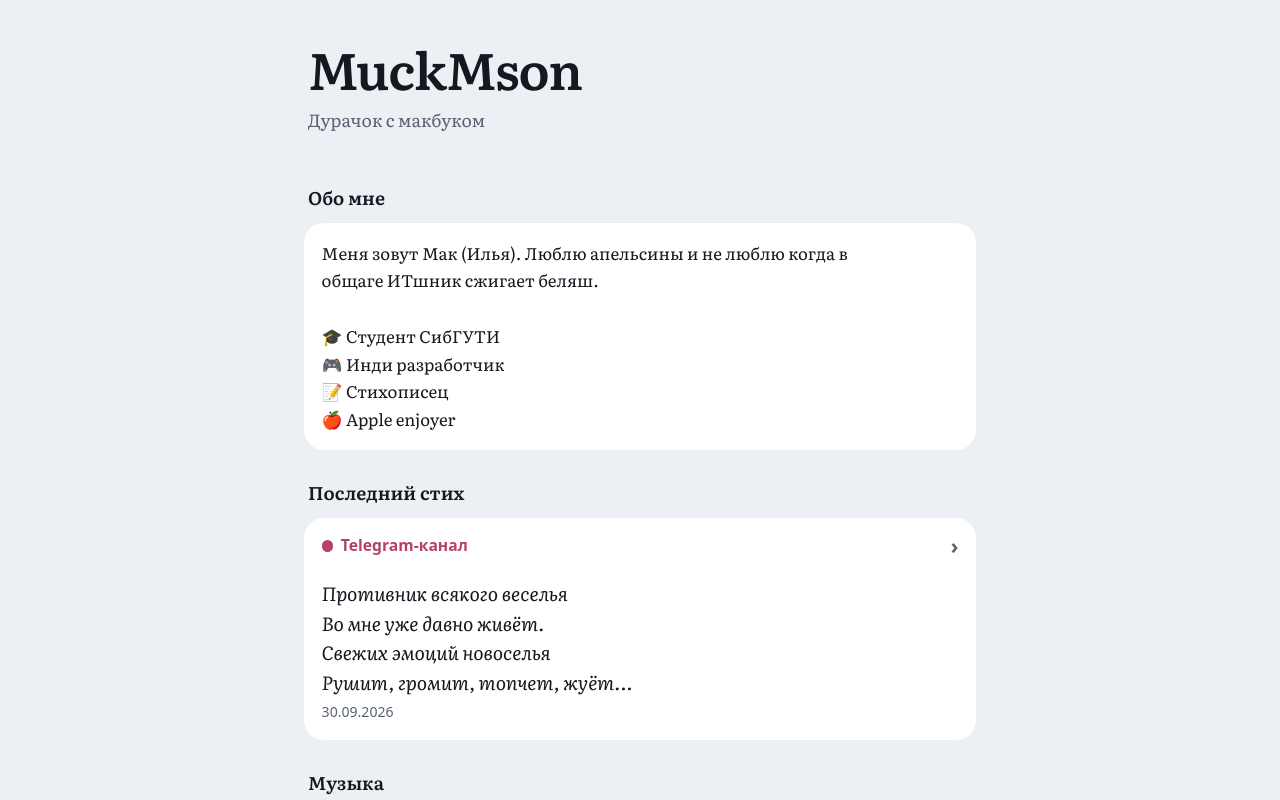
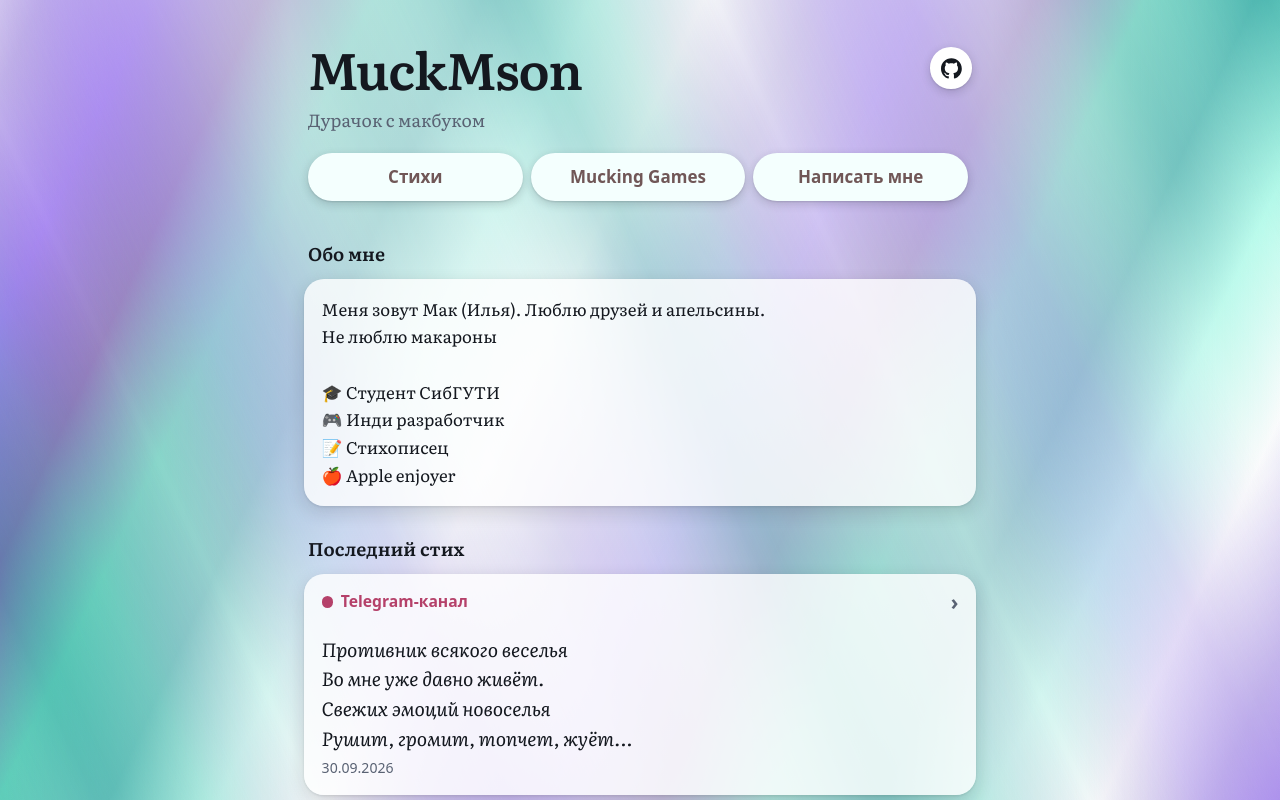
Before and after one commit to MuckMson/info, a plain HTML site: page index.html in a window 1280 px wide. Shown: the top 800 px of the page. Drawn offline with Linux system fonts and the light colour scheme.

Commit message:
reimagined

```diff
--- a/data.json
+++ b/data.json
@@ -1,11 +1,16 @@
 {
   "name": "MuckMson",
   "about": "Дурачок с макбуком",
+  "buttons": [
+    { "label": "Стихи", "href": "https://t.me/muckpoem" },
+    { "label": "Mucking Games", "href": "https://t.me/muckinggames" },
+    { "label": "Написать мне", "href": "https://t.me/muckmson" }
+  ],
   "subscribe": { "title": "Подписаться на стихи", "href": "https://t.me/muckpoem" },
 
   "aboutBlock": {
     "title": "Обо мне",
-    "text": "Меня зовут Мак (Илья). Люблю апельсины и не люблю когда в общаге ИТшник сжигает беляш. \n\n🎓 Студент СибГУТИ\n🎮 Инди разработчик\n📝 Стихописец\n🍎 Apple enjoyer"
+    "text": "Меня зовут Мак (Илья). Люблю друзей и апельсины.\nНе люблю макароны \n\n🎓 Студент СибГУТИ\n🎮 Инди разработчик\n📝 Стихописец\n🍎 Apple enjoyer"
   },
 
     "latest": {
@@ -30,20 +35,12 @@
         {
           "title": "Mucking Games",
           "color": "game",
-          "big": "Студия игр на Unity",
+          "big": "Моя геймдев микростудия",
           "sub": "Новости и разработка в Telegram",
           "href": "https://t.me/muckinggames",
           "wide": true
         }
       ]
-    },
-    {
-      "title": "Связь",
-      "compact": true,
-      "tiles": [
-        { "title": "Стихи", "color": "poem", "big": "@muckpoem", "sub": "Telegram-канал", "href": "https://t.me/muckpoem" },
-        { "title": "Написать мне", "color": "link", "big": "@muckmson", "sub": "Telegram", "href": "https://t.me/muckmson" }
-      ]
     }
   ]
 }
--- a/index.html
+++ b/index.html
@@ -15,7 +15,7 @@
 <meta name="twitter:card" content="summary_large_image">
 <!-- <meta property="og:url" content="https://ТВОЙ-АДРЕС/"> -->
 <!-- <link rel="canonical" href="https://ТВОЙ-АДРЕС/"> -->
-<!-- TODO: сюда же вставляется тег подтверждения из Google Search Console -->
+<!-- TODO: сюда же вставляется тег подтвеЖрждения из Google Search Console -->
 <link rel="icon" href="favicon.svg" type="image/svg+xml">
 <link rel="preconnect" href="https://fonts.googleapis.com">
 <link rel="preconnect" href="https://fonts.gstatic.com" crossorigin>
@@ -27,14 +27,21 @@
     --ink: #14181f;
     --muted: #596273;
     --line: #d5dae1;
-    --accent: #1f5f5b;
-    --on-accent: #ffffff;
+    --accent: #f4fffe;
+    --on-accent: #705757;
     --c-game: #2a8a4a;
     --c-poem: #b5416a;
     --c-link: #596273;
     --c-live: #b0701f;    /* проект в работе */
     --c-frozen: #2f6fd0;  /* проект заморожен */
     --c-cancel: #c23b32;  /* проект отменён */
+    /* Палитра фона: тёмно-бирюзовый → бирюзовый → светло-бирюзовый → белый → светло-фиолетовый → фиолетовый → тёмно-фиолетовый */
+    --t1: #26bda1; --t2: #1fa59c; --t3: #a7ffe9; --t4: #ffffff; --t5: #b49fe8; --t6: #8b5cf0; --t7: #5e3b9e;
+    --veil-weak: color-mix(in srgb, var(--bg) 26%, transparent);   /* по краям экрана фон ярче */
+    --veil-strong: color-mix(in srgb, var(--bg) 70%, transparent); /* под текстом спокойнее */
+    --shadow: 0 6px 18px rgba(20,24,31,.14), 0 1px 3px rgba(20,24,31,.10);
+    --shadow-hover: 0 10px 24px rgba(20,24,31,.20), 0 2px 5px rgba(20,24,31,.12);
+    --shadow-btn: 0 3px 10px rgba(20,24,31,.18), 0 1px 2px rgba(20,24,31,.12);
     --serif: "Literata", Georgia, "Times New Roman", serif;
     --sans: system-ui, -apple-system, "Segoe UI", Roboto, sans-serif;
     box-sizing: border-box;
@@ -46,35 +53,78 @@
       --bg: #0b0e11; --card: #171c21; --ink: #e6eaee; --muted: #8d97a5; --line: #242b33; --accent: #5fc2b8; --on-accent: #0b0e11;
       --c-game: #6fd08c; --c-poem: #f08aae; --c-link: #9aa4b2;
       --c-live: #e8b56a; --c-frozen: #7ab4ff; --c-cancel: #ff7f75;
+      --shadow: 0 6px 18px rgba(0,0,0,.45), 0 1px 3px rgba(0,0,0,.35);
+      --shadow-hover: 0 10px 24px rgba(0,0,0,.55), 0 2px 5px rgba(0,0,0,.4);
+      --shadow-btn: 0 3px 10px rgba(0,0,0,.5), 0 1px 2px rgba(0,0,0,.4);
     }
   }
   :root[data-theme="dark"] {
     --bg: #0b0e11; --card: #171c21; --ink: #e6eaee; --muted: #8d97a5; --line: #242b33; --accent: #5fc2b8; --on-accent: #0b0e11;
     --c-game: #6fd08c; --c-poem: #f08aae; --c-link: #9aa4b2;
     --c-live: #e8b56a; --c-frozen: #7ab4ff; --c-cancel: #ff7f75;
+    --shadow: 0 6px 18px rgba(0,0,0,.45), 0 1px 3px rgba(0,0,0,.35);
+    --shadow-hover: 0 10px 24px rgba(0,0,0,.55), 0 2px 5px rgba(0,0,0,.4);
+    --shadow-btn: 0 3px 10px rgba(0,0,0,.5), 0 1px 2px rgba(0,0,0,.4);
   }
   *, *::before, *::after { box-sizing: inherit; }
   html { scroll-padding-top: env(safe-area-inset-top, 0px); }
+
+  /* Анимированный фон: две слои диагональных полос плывут навстречу друг другу */
+  html::before, body::before, body::after { content: ""; position: fixed; inset: -800px; z-index: -1; pointer-events: none; }
+  html::before {
+    background: repeating-linear-gradient(115deg, var(--t1) 0, var(--t2) 100px, var(--t3) 200px, var(--t4) 300px, var(--t5) 400px, var(--t6) 500px, var(--t7) 600px, var(--t1) 700px);
+    animation: drift-a 5s linear infinite;
+  }
+  body::before { /* вуаль: делает центр колонки спокойнее, чтобы текст читался */
+    inset: 0;
+    background: linear-gradient(90deg, var(--veil-weak) 0, var(--veil-strong) calc(50% - 22rem), var(--veil-strong) calc(50% + 22rem), var(--veil-weak) 100%);
+  }
+  body::after { /* мягкие полосы поверх, идут в другую сторону */
+    background: repeating-linear-gradient(65deg, var(--t7) 0, var(--t6) 100px, var(--t5) 200px, var(--t4) 300px, var(--t3) 400px, var(--t2) 500px, var(--t1) 600px, var(--t7) 700px);
+    -webkit-mask-image: repeating-linear-gradient(65deg, transparent 0, #000 175px, transparent 350px);
+            mask-image: repeating-linear-gradient(65deg, transparent 0, #000 175px, transparent 350px);
+    opacity: .28;
+    animation: drift-b 70s linear infinite;
+  }
+  @keyframes drift-a { to { transform: translate3d(634.4px, 295.8px, 0); } }
+  @keyframes drift-b { from { transform: translate3d(634.4px, -295.8px, 0); } to { transform: translate3d(0, 0, 0); } }
+  @media (prefers-reduced-motion: reduce) { html::before, body::after { animation: none; } }
   body { margin: 0; background: var(--bg); color: var(--ink); font: 17px/1.5 var(--sans); }
   a:focus-visible { outline: 3px solid var(--accent); outline-offset: 3px; }
   .wrap { max-width: 44rem; margin: 0 auto; padding: 2.5rem 1rem 2rem; }
 
   header { padding: 0 .25rem 0.1rem; }
-  h1 { font: 600 clamp(2.2rem, 7vw, 3.2rem)/1.1 var(--serif); letter-spacing: -.02em; margin: 0 0 .6rem; }
+  .head-row { display: flex; align-items: center; justify-content: space-between; gap: 1rem; margin: 0 0 .6rem; }
+  h1 { font: 600 clamp(2.2rem, 7vw, 3.2rem)/1.1 var(--serif); letter-spacing: -.02em; margin: 0; }
+  .socials { display: flex; gap: .5rem; flex: none; }
+  .social {
+    display: grid; place-items: center; width: 2.6rem; height: 2.6rem; border-radius: 50%;
+    background: var(--card); color: var(--ink); box-shadow: var(--shadow-btn); transition: color .15s, transform .15s, box-shadow .15s;
+  }
+  .social svg { width: 1.3rem; height: 1.3rem; fill: currentColor; }
+  .social:hover { transform: translateY(-2px); box-shadow: var(--shadow-hover); }
+  .social:focus-visible { outline: 3px solid var(--accent); outline-offset: 3px; }
   header p { font: 400 1.1rem/1.55 var(--serif); color: var(--muted); margin: 0 0 1.25rem; max-width: 30rem; }
   .btn {
     display: inline-block; padding: .7rem 1.2rem; border-radius: 999px;
     background: var(--accent); color: var(--on-accent); font-weight: 600; text-decoration: none;
+    box-shadow: var(--shadow-btn); transition: filter .15s, transform .15s, box-shadow .15s;
   }
-  .btn:hover { filter: brightness(1.1); }
+  .btn:hover { filter: brightness(1.1); transform: translateY(-1px); box-shadow: var(--shadow-hover); }
+  .btn:focus-visible { outline: 3px solid var(--accent); outline-offset: 3px; }
+  .actions { display: grid; grid-template-columns: repeat(auto-fit, minmax(9rem, 1fr)); gap: .5rem; margin: 0 .25rem .5rem 0; }
+  .btn { text-align: center; }
+  .actions:empty { display: none; }
 
   .group { font: 600 1.15rem var(--serif); margin: 1.75rem .25rem .75rem; }
   .grid { display: grid; grid-template-columns: repeat(2, minmax(0, 1fr)); gap: .75rem; }
 
   /* Плитка (ссылка) и карточка (без ссылки) — один и тот же вид */
   .tile, .card {
-    background: var(--card); color: inherit; border-radius: 20px; padding: 1rem 1.1rem 1.1rem;
+    background: color-mix(in srgb, var(--card) 80%, transparent); color: inherit; border-radius: 20px; padding: 1rem 1.1rem 1.1rem;
+    box-shadow: var(--shadow); transition: transform .15s, box-shadow .15s;
   }
+  .tile:hover, .card:hover { transform: translateY(-2px); box-shadow: var(--shadow-hover); }
   .tile {
     display: flex; flex-direction: column; justify-content: space-between; gap: 1.25rem;
     min-height: 9.5rem; text-decoration: none;
@@ -99,17 +149,18 @@
   .p-head { display: flex; align-items: baseline; justify-content: space-between; gap: 1rem; }
   .p-name { font: 600 1.05rem var(--serif); }
   .p-state { font-size: .85rem; font-weight: 600; color: var(--s); white-space: nowrap; }
-  .bar { height: .5rem; margin-top: .45rem; background: var(--line); border-radius: 999px; overflow: hidden; }
-  .bar > i { display: block; height: 100%; width: var(--w); background: var(--s); border-radius: 999px; }
+  .bar { height: .5rem; margin-top: .45rem; background: color-mix(in srgb, var(--line) 55%, transparent); border-radius: 999px; overflow: hidden; }
+  .bar > i { display: block; height: 100%; width: var(--w); background: var(--s); opacity: .6; border-radius: 999px; }
   .p-note { margin-top: .35rem; font-size: .88rem; color: var(--muted); }
   .active { --s: var(--c-live); } .frozen { --s: var(--c-frozen); } .cancelled { --s: var(--c-cancel); }
   .legend { display: flex; flex-wrap: wrap; gap: .4rem 1.1rem; margin-top: 1.1rem; padding-top: .9rem; border-top: 1px solid var(--line); font-size: .85rem; color: var(--muted); }
   .legend span::before { content: ""; display: inline-block; width: .6rem; height: .6rem; margin-right: .4rem; border-radius: 50%; background: var(--s); }
 
   /* Музыка: сюда попадает код встраивания Apple Music */
-  .embeds iframe { display: block; width: 100% !important; max-width: 100% !important; margin: 0 0 .75rem; border: 0; border-radius: 16px !important; }
+  .embeds iframe { display: block; width: 100% !important; max-width: 100% !important; margin: 0 0 .75rem; border: 0; border-radius: 16px !important; box-shadow: var(--shadow); transition: transform .15s, box-shadow .15s; }
+  .embeds iframe:hover { transform: translateY(-2px); box-shadow: var(--shadow-hover); }
 
-  @media (prefers-reduced-motion: reduce) { .tile .name::after { transition: none; } }
+  @media (prefers-reduced-motion: reduce) { .tile, .card, .btn, .social, .embeds iframe, .tile .name::after { transition: none; } .tile:hover, .card:hover, .btn:hover, .social:hover, .embeds iframe:hover { transform: none; } }
   @media (max-width: 26rem) { .big { font-size: 1.35rem; } .tile, .card { padding: .9rem; } }
 
   footer { margin: 2.5rem .25rem 0; color: var(--muted); font-size: .9rem; }
@@ -118,8 +169,17 @@
 <body>
 <div class="wrap">
   <header>
-    <h1 id="name">MuckMson</h1>
+    <div class="head-row">
+      <h1 id="name">MuckMson</h1>
+      <nav class="socials" aria-label="Соцсети">
+        <!-- TODO: замени ТВОЙ-НИК на свой ник в GitHub -->
+        <a class="social" href="https://github.com/ТВОЙ-НИК" target="_blank" rel="noopener" aria-label="GitHub" title="GitHub">
+          <svg viewBox="0 0 24 24" aria-hidden="true"><path d="M12 .297c-6.63 0-12 5.373-12 12 0 5.303 3.438 9.8 8.205 11.385.6.113.82-.258.82-.577 0-.285-.01-1.04-.015-2.04-3.338.724-4.042-1.61-4.042-1.61C4.422 18.07 3.633 17.7 3.633 17.7c-1.087-.744.084-.729.084-.729 1.205.084 1.838 1.236 1.838 1.236 1.07 1.835 2.809 1.305 3.495.998.108-.776.417-1.305.76-1.605-2.665-.3-5.466-1.332-5.466-5.93 0-1.31.465-2.38 1.235-3.22-.135-.303-.54-1.523.105-3.176 0 0 1.005-.322 3.3 1.23.96-.267 1.98-.399 3-.405 1.02.006 2.04.138 3 .405 2.28-1.552 3.285-1.23 3.285-1.23.645 1.653.24 2.873.12 3.176.765.84 1.23 1.91 1.23 3.22 0 4.61-2.805 5.625-5.475 5.92.42.36.81 1.096.81 2.22 0 1.606-.015 2.896-.015 3.286 0 .315.21.69.825.57C20.565 22.092 24 17.592 24 12.297c0-6.627-5.373-12-12-12"/></svg>
+        </a>
+      </nav>
+    </div>
     <p id="about"></p>
+    <div class="actions" id="actions"></div>
   </header>
 
   <div id="app"></div>
@@ -213,6 +273,13 @@
       document.getElementById("foot-name").textContent = d.name;
       document.getElementById("about").textContent = d.about;
 
+      var actions = document.getElementById("actions");
+      (d.buttons || []).forEach(function (b) {
+        var a = el("a", "btn", b.label);
+        a.href = b.href || "#";
+        actions.appendChild(a);
+      });
+
 
       var app = document.getElementById("app");
 
```
